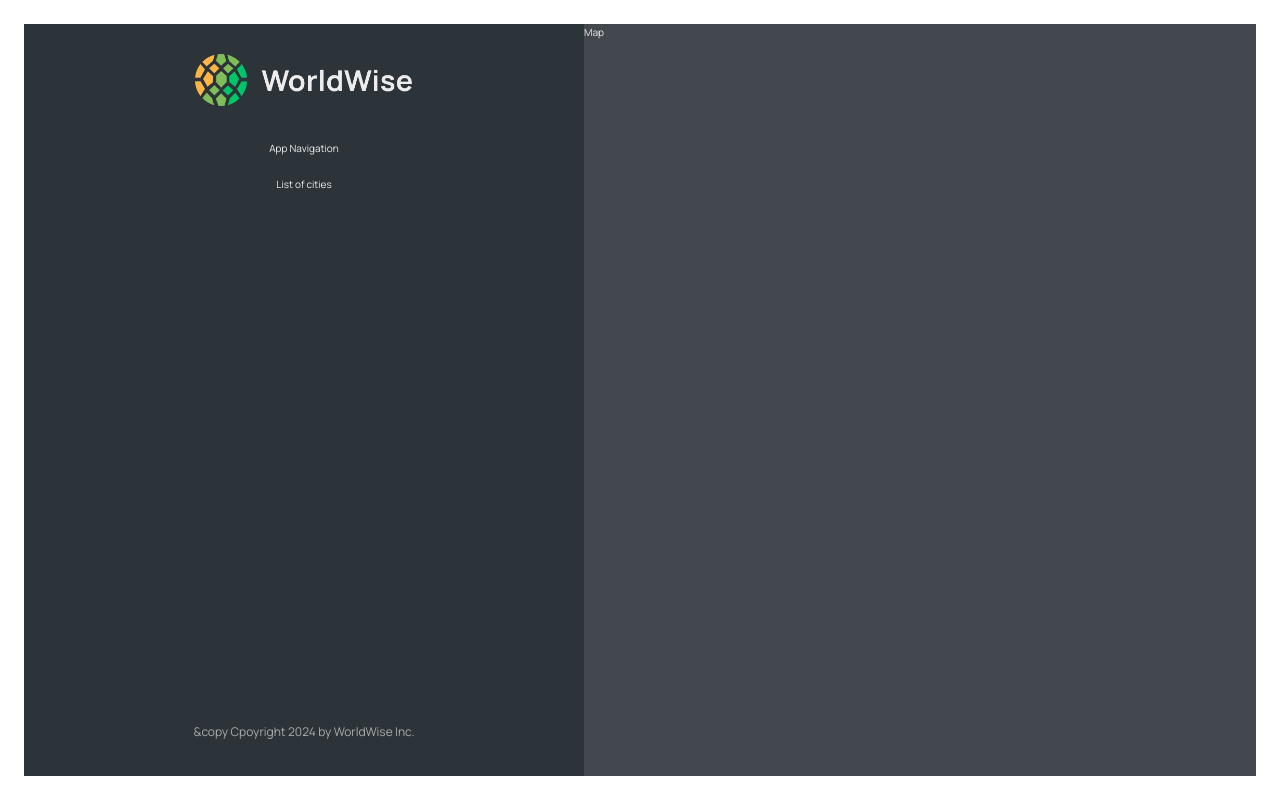
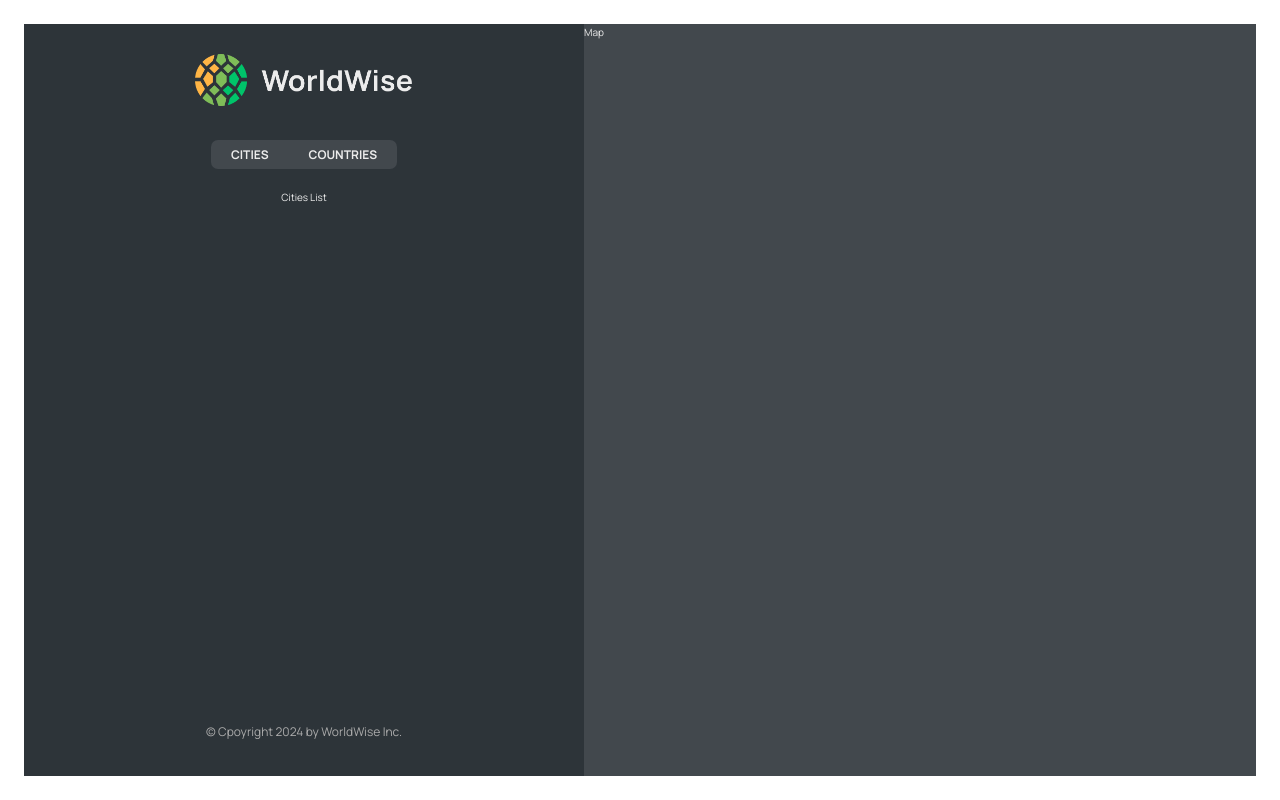
Before and after one commit to mike242424/worldwise, a React (Vite) app: page /app in a window 1280 px wide. Built offline with nearby package versions, Linux system fonts and the light colour scheme.

Commit message:
added nested routes and index routes

```diff
--- a/src/App.jsx
+++ b/src/App.jsx
@@ -10,11 +10,16 @@
   return (
     <BrowserRouter>
       <Routes>
-        <Route path="/" element={<Home />} />
+        <Route index element={<Home />} />
         <Route path="/product" element={<Product />} />
         <Route path="/pricing" element={<Pricing />} />
         <Route path="/login" element={<Login />} />
-        <Route path="/app" element={<AppLayout />} />
+        <Route path="/app" element={<AppLayout />}>
+          <Route index element={<p>Cities List</p>} />
+          <Route path="cities" element={<p>Cities List</p>} />
+          <Route path="countries" element={<p>Countries List</p>} />
+          <Route path="form" element={<p>Form</p>} />
+        </Route>
         <Route path="*" element={<NotFound />} />
       </Routes>
     </BrowserRouter>
--- a/src/components/AppNav.jsx
+++ b/src/components/AppNav.jsx
@@ -1,7 +1,19 @@
+import { NavLink } from 'react-router-dom';
 import styles from './AppNav.module.css';
 
 const AppNav = () => {
-  return <nav className={styles.nav}>App Navigation</nav>;
+  return (
+    <nav className={styles.nav}>
+      <ul>
+        <li>
+          <NavLink to="cities">Cities</NavLink>
+        </li>
+        <li>
+          <NavLink to="countries">Countries</NavLink>
+        </li>
+      </ul>
+    </nav>
+  );
 };
 
 export default AppNav;
--- a/src/components/Footer.jsx
+++ b/src/components/Footer.jsx
@@ -4,7 +4,7 @@
   return (
     <footer className={styles.footer}>
       <p className={styles.copyright}>
-        &copy Cpoyright {new Date().getFullYear()} by WorldWise Inc.
+        &copy; Cpoyright {new Date().getFullYear()} by WorldWise Inc.
       </p>
     </footer>
   );
--- a/src/components/Sidebar.jsx
+++ b/src/components/Sidebar.jsx
@@ -1,3 +1,4 @@
+import { Outlet } from 'react-router-dom';
 import AppNav from './AppNav';
 import Footer from './Footer';
 import Logo from './Logo';
@@ -9,7 +10,8 @@
       <Logo />
       <AppNav />
 
-      <p>List of cities</p>
+      <Outlet />
+
       <Footer />
     </div>
   );
```
